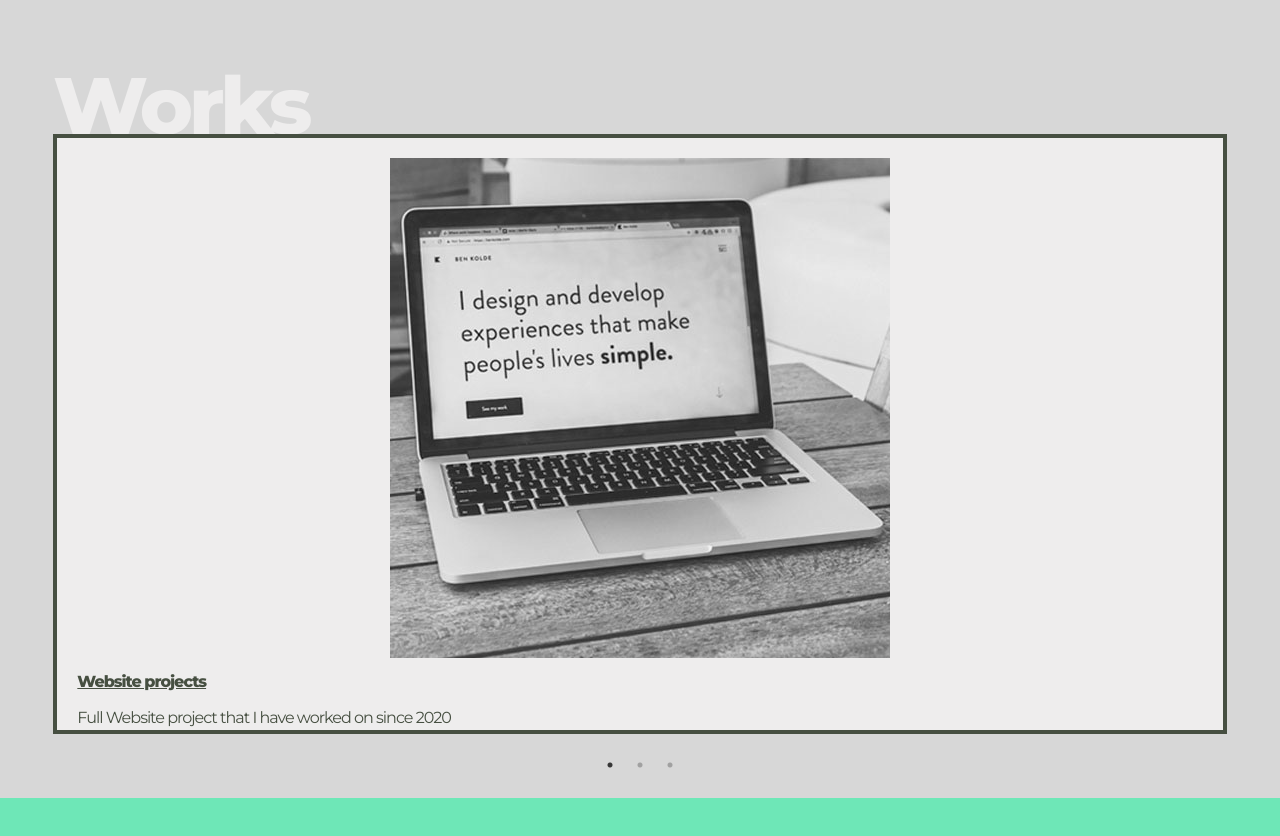
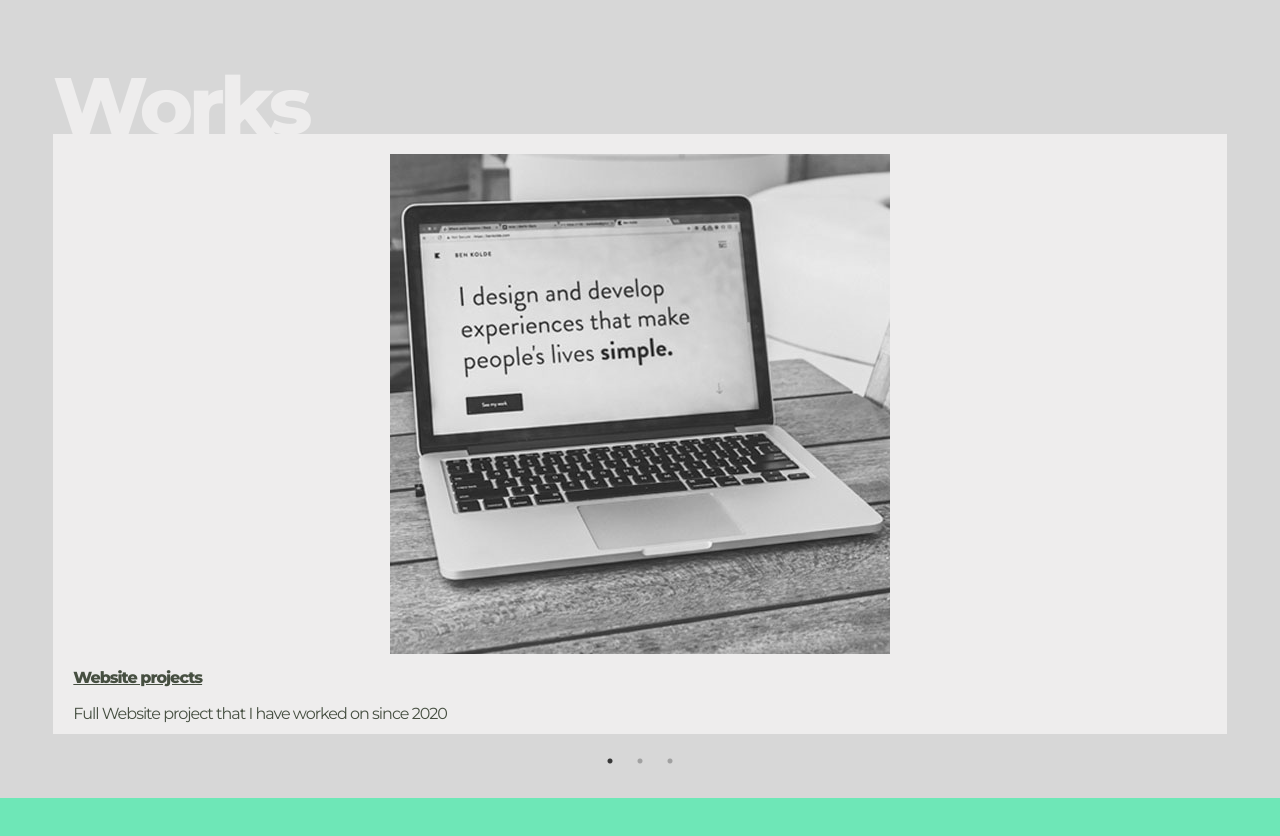
Before and after one commit to MartinKuracka/webmark-react, a React (Create React App) app: page / in a window 1280 px wide. Shown: the part 3102-3938 px from the top of the page. Built offline with nearby package versions, Linux system fonts and the light colour scheme.

Commit message:
border removal slider

```diff
--- a/src/containers/works_section/works.js
+++ b/src/containers/works_section/works.js
@@ -31,7 +31,7 @@ const WorksSection = () => {
                     <h1 className='mt-20 text-background'>Works </h1>
                 </div>
             </div>
-            <div className='bg-background h-3/4 border-4 border-primary'>
+            <div className='bg-background h-3/4'>
                     <SliderContent />
             </div>
         </section>
```
